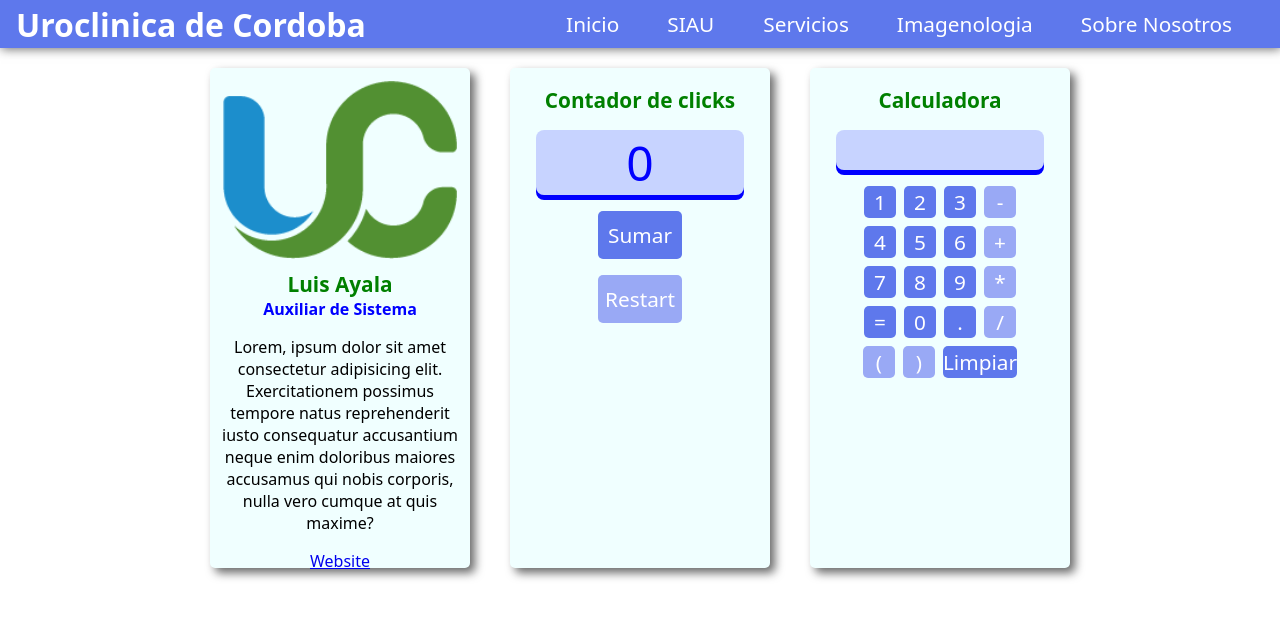
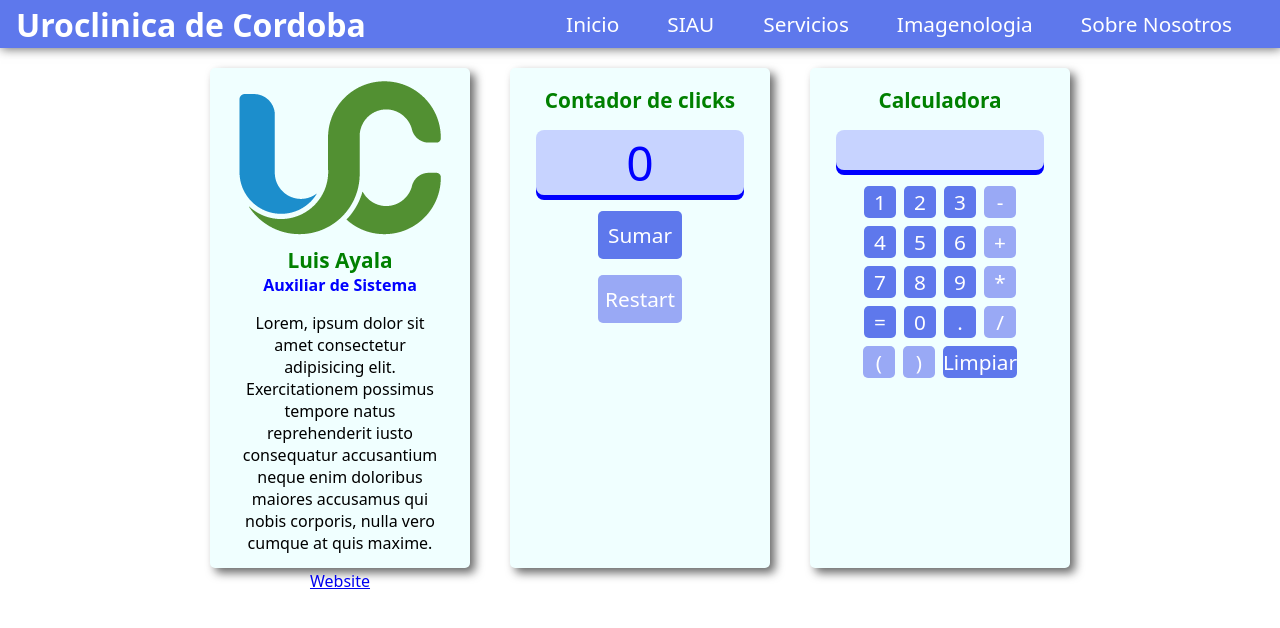
Before and after one commit to luisdy1972/pruebas-react, a React (Create React App) app: page / in a window 1280 px wide. Shown: the top 628 px of the page. Built offline with nearby package versions, Linux system fonts and the light colour scheme.

Commit message:
tres proyectos ok

```diff
--- a/src/App.js
+++ b/src/App.js
@@ -17,7 +17,7 @@ function App() {
 	}
 
 	return (
-		<div className="App">
+		<div>
 			<Navbar></Navbar>
 			<div className="Feed">
 				<Card>
@@ -31,11 +31,11 @@ function App() {
 						<h6 className="card-cargo">{"Auxiliar de Sistema"}</h6>
 						<p className="card-text">
 							{
-								"Lorem, ipsum dolor sit amet consectetur adipisicing elit. Exercitationem possimus tempore natus reprehenderit iusto consequatur accusantium neque enim doloribus maiores accusamus qui nobis corporis, nulla vero cumque at quis maxime?"
+								"Lorem, ipsum dolor sit amet consectetur adipisicing elit. Exercitationem possimus tempore natus reprehenderit iusto consequatur accusantium neque enim doloribus maiores accusamus qui nobis corporis, nulla vero cumque at quis maxime."
 							}
 						</p>
 						<div className="enlace-website">
-							<a href={"/"}>Website</a>
+							<a href={"/"}>{"Website"}</a>
 						</div>
 					</div>
 				</Card>
--- a/src/hojas-de-estilos/Card.css
+++ b/src/hojas-de-estilos/Card.css
@@ -9,6 +9,7 @@
 }
 
 .card-contenido {
+    padding: 0 1rem;
     display: flex;
     flex-direction: column;
 }
```
